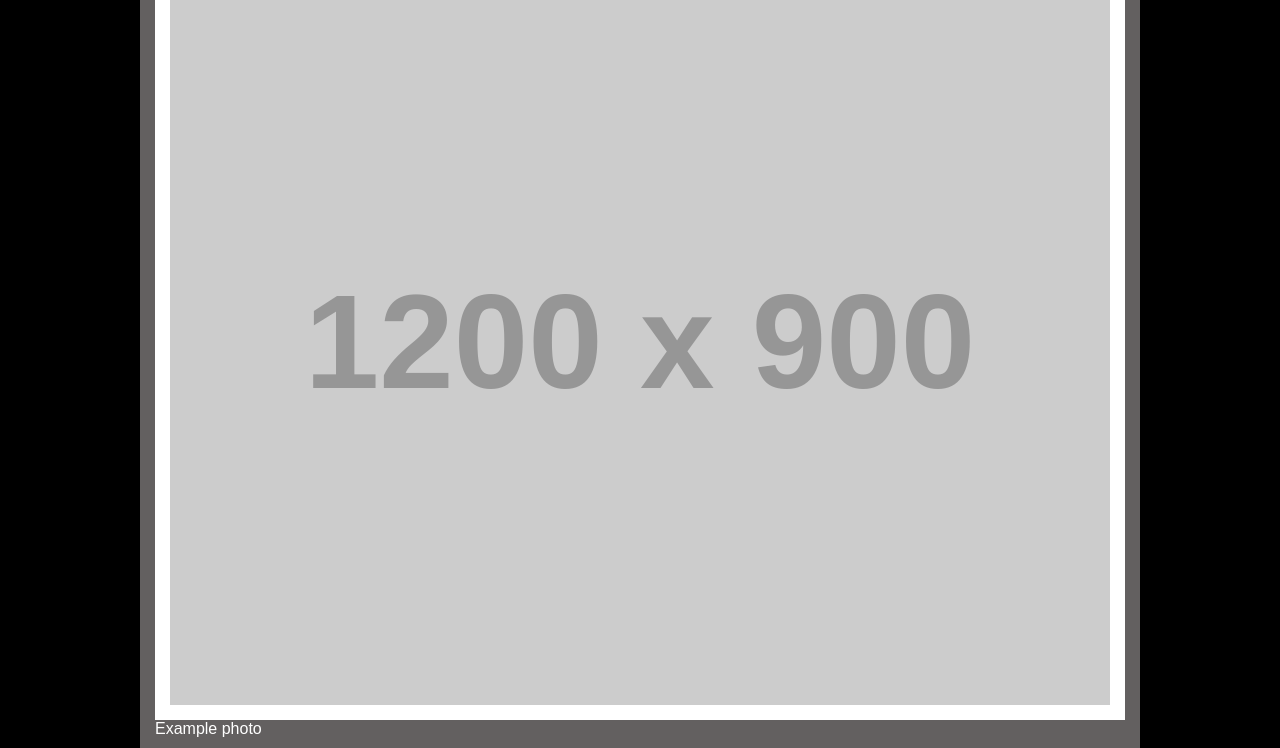
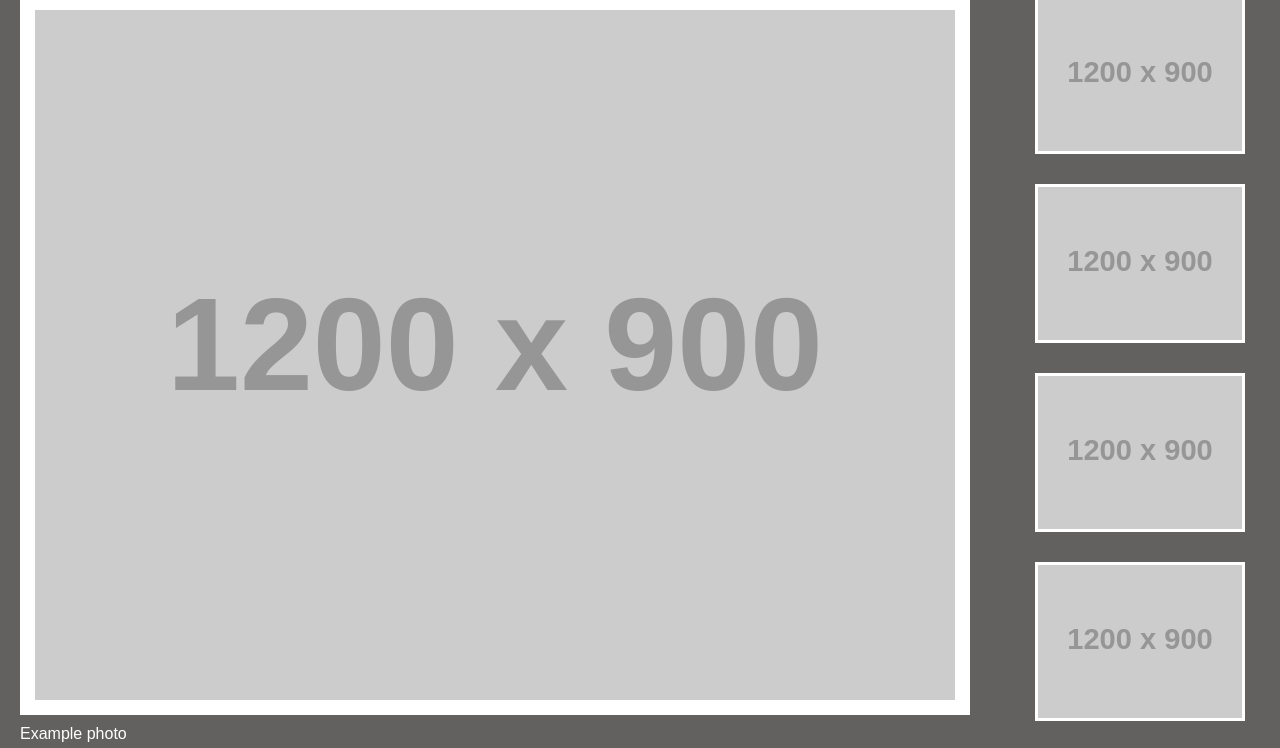
Before and after one commit to audreycode6/ls_front_end_work, a plain HTML site: page ls202/fluid_photo_gallery/ls_photo_gallary.html in a window 1280 px wide. Shown: the part 107-855 px from the top of the page. Drawn offline with Linux system fonts and the light colour scheme; placeholder pictures from the web are drawn by us.

Commit message:
add media queries for adjusting layout of images for different screen sizes

```diff
--- a/ls202/fluid_photo_gallery/ls_photo_gallary.css
+++ b/ls202/fluid_photo_gallery/ls_photo_gallary.css
@@ -3,6 +3,7 @@
     margin: 0;
     padding: 0;
 }
+
 html {
     background-color: black;
     color: white;
@@ -11,8 +12,7 @@ html {
 main {
     background-color: rgb(99, 96, 96);
     margin: 0 auto;
-    padding: 15px;
-    min-width: 500px;
+    padding: 25px 20px 20px;
     max-width: 1000px;
     display: block;
 }
@@ -36,6 +36,10 @@ figure img {
     border: 15px solid white;
 }
 
+figcaption {
+    padding-top: 10px;
+}
+
 ul {
     font-size: 0; /* remove extra padding from html space between elements */
     margin: 0 -15px; /* negative to adjust due to main padding of 15px */
@@ -52,3 +56,43 @@ li {
 li img {
     border: 3px solid white;
 }
+
+@media screen and (min-width: 1280px) {
+    main {
+        max-width: 100%;
+    }
+
+    figure {
+        float: left;
+        margin-right: 50px;
+        vertical-align: top;
+        width: 950px;
+    }
+
+    ul {
+        overflow: hidden;
+    }
+
+    li {
+        width: 100%;
+    }
+}
+
+@media screen and (max-width: 999px) {
+    li {
+        width: 25%;
+    }
+
+}
+
+@media screen and (max-width: 899px) {
+    li {
+        width: 33.3333%;
+    }
+}
+
+@media screen and (max-width: 599px) {
+    li {
+        width: 50%;
+    }
+}
```
